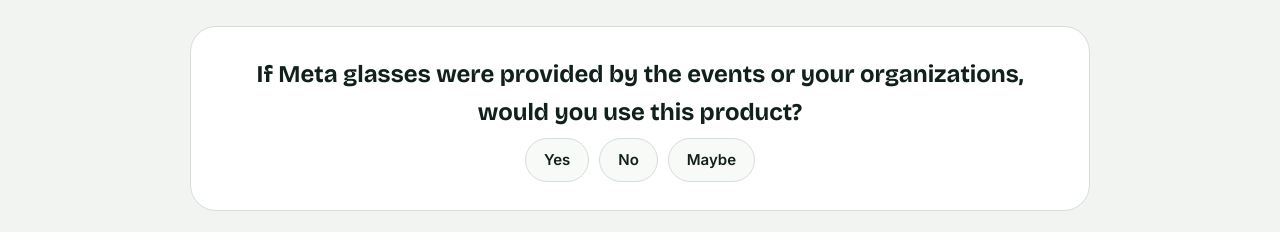
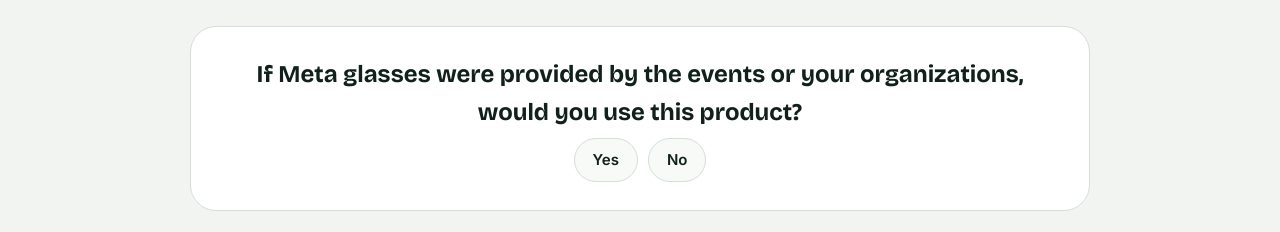
Before and after one commit to quang-nguyenln/network-recall, a plain HTML site: page index.html in a window 1280 px wide. Shown: the part 3960-4192 px from the top of the page. Drawn offline with nearby package versions, Linux system fonts and the light colour scheme.

Commit message:
update question

```diff
--- a/index.html
+++ b/index.html
@@ -1209,7 +1209,7 @@
         <button class="fv" type="button" aria-pressed="false" data-feature="none">None of these</button> -->
         <button class="fv" type="button" aria-pressed="false" data-feature="feature-yes">Yes</button>
         <button class="fv" type="button" aria-pressed="false" data-feature="feature-no">No</button>
-        <button class="fv" type="button" aria-pressed="false" data-feature="feature-maybe">Maybe</button>
+        <!-- <button class="fv" type="button" aria-pressed="false" data-feature="feature-maybe">Maybe</button> -->
       </div>
       <p class="fv-thanks" hidden>Thanks, noted. These answers decide what we build first.</p>
     </div>
```
